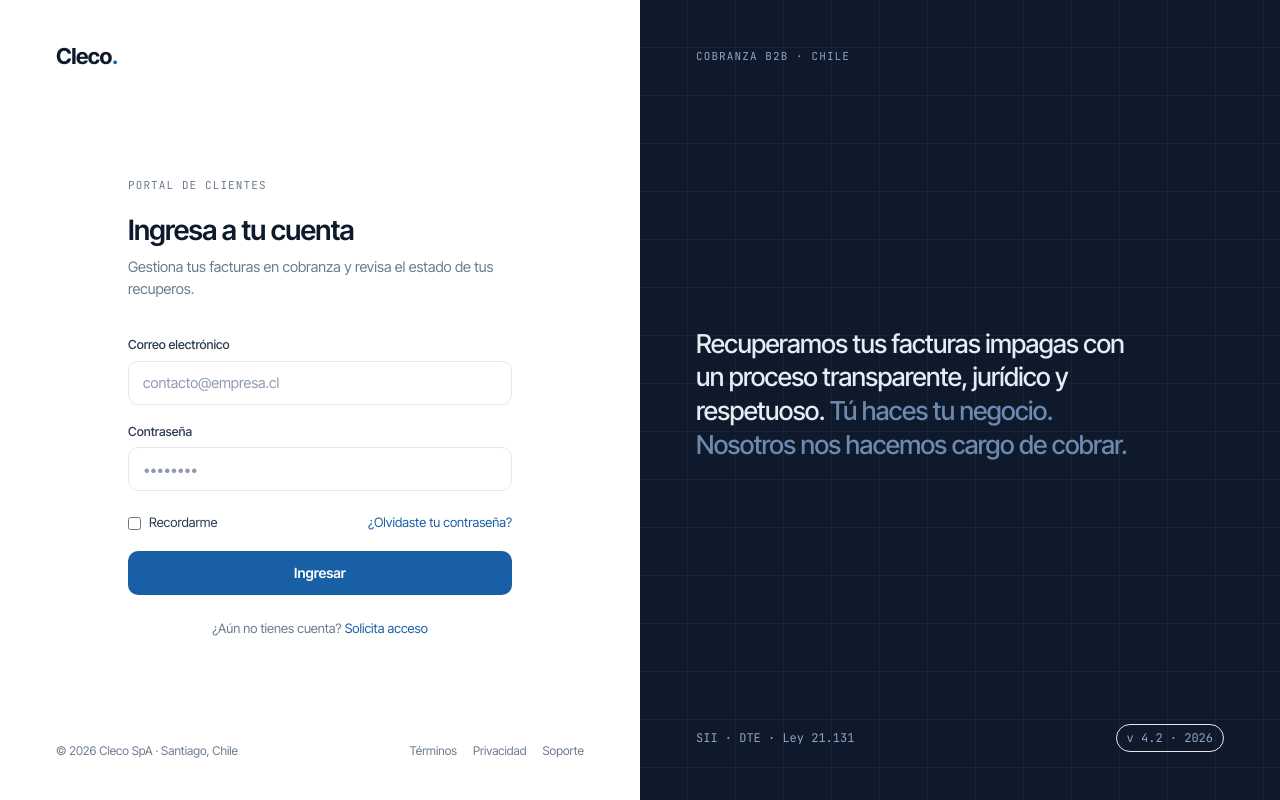
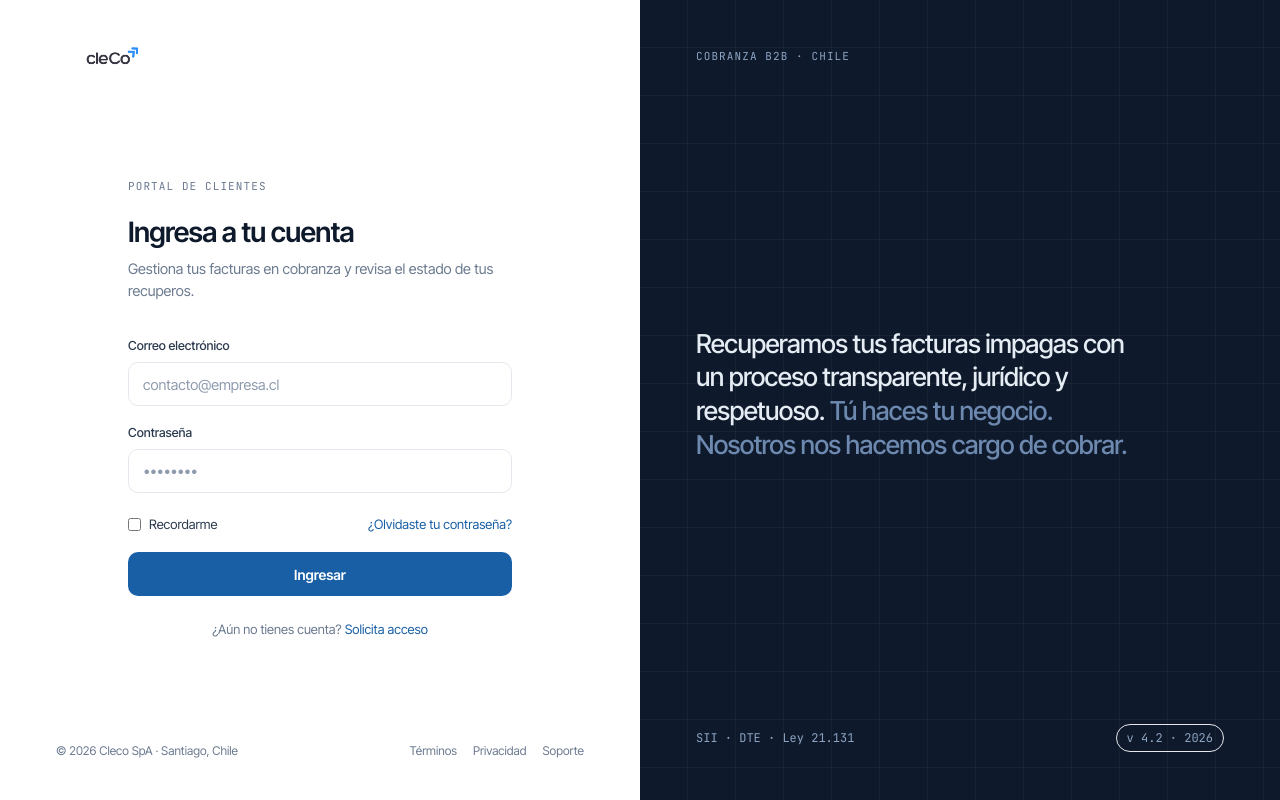
Before and after one commit to Clecoecommerce/cleco-portal, a Next.js app: page /auth/login in a window 1280 px wide. Built offline with nearby package versions, Linux system fonts and the light colour scheme.

Commit message:
fix: logo real con link a home en página de login
Co-Authored-By: Claude Sonnet 4.6 <noreply@anthropic.com>

```diff
--- a/src/app/auth/login/page.tsx
+++ b/src/app/auth/login/page.tsx
@@ -1,4 +1,6 @@
 import { login } from "./actions";
+import Link from "next/link";
+import Image from "next/image";
 
 interface Props {
   searchParams: Promise<{ error?: string }>;
@@ -12,9 +14,11 @@ export default async function LoginPage({ searchParams }: Props) {
       {/* ── Left pane ── */}
       <div className="flex flex-col justify-between px-6 py-10 sm:px-14 min-h-screen">
         {/* Logo */}
-        <div className="text-[22px] font-bold tracking-tight text-[#0E1A2B]">
-          Cleco<span className="text-[#185FA5]">.</span>
-        </div>
+        <Link href="/" className="hover:opacity-80 transition-opacity inline-block">
+          <div className="relative h-9 w-[108px] overflow-hidden">
+            <Image src="/logo.png" alt="cleCo" fill className="object-contain" style={{ transform: "scale(3.5)", transformOrigin: "50% 52%" }} priority />
+          </div>
+        </Link>
 
         {/* Form */}
         <div className="w-full max-w-sm mx-auto py-16 sm:py-20">
```
